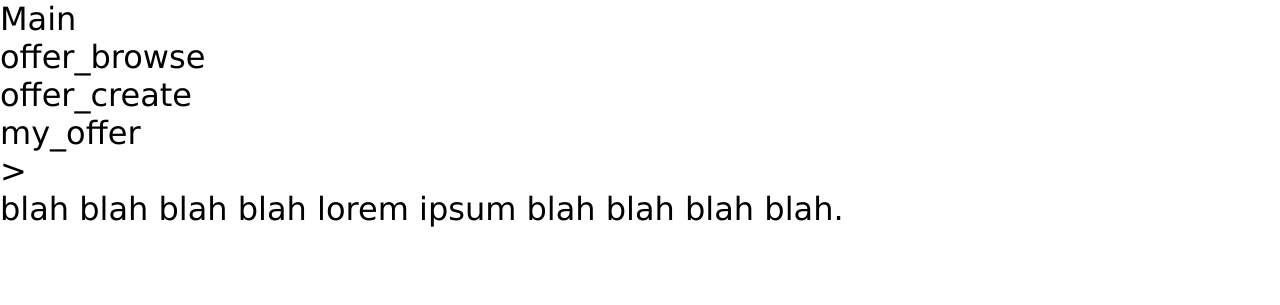
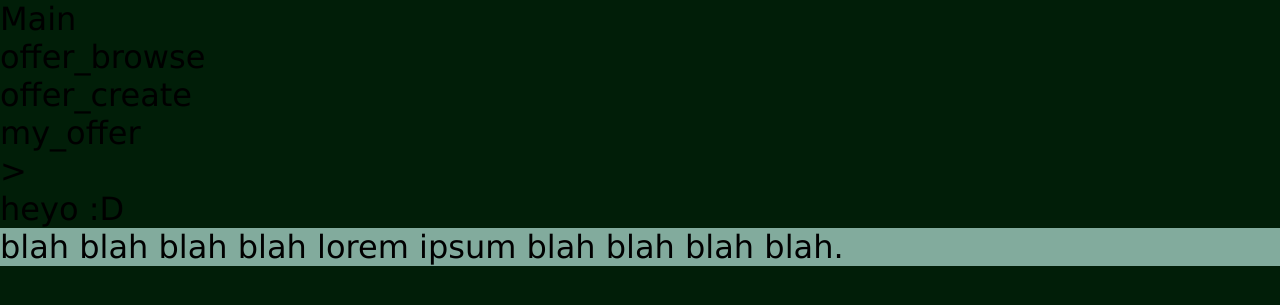
Before and after one commit to AdamrePL/Project, a PHP site: page / in a window 1280 px wide. Shown: the top 305 px of the page. Run offline with PHP 8.4, Linux system fonts and the light colour scheme.

Commit message:
bongolongo

```diff
--- a/index.php
+++ b/index.php
@@ -14,10 +14,10 @@
 
     <header>
         <nav id="menu">
-            <p>Main</p>
-            <p>offer_browse</p>
-            <p>offer_create</p>
-            <p>my_offer</p>
+            <p class="menu_item selected">Main</p>
+            <p class="menu_item selected">offer_browse</p>
+            <p class="menu_item selected">offer_create</p>
+            <p class="menu_item selected">my_offer</p>
         </nav>
 
         <img id="logo">
@@ -27,8 +27,8 @@
     </header>
     <div id="main"></div>
         <?php
+            echo "heyo :D";
             //TODO @AdamrePL: implement :3
-
         ?>
     <footer>blah blah blah blah lorem ipsum blah blah blah blah.</footer>
 
--- a/style.css
+++ b/style.css
@@ -25,12 +25,21 @@
         --accent: rgb(130, 171, 157);
     }
 }
+header{
+    text-shadow: none;
+    /* *let header get body bg, assign bg to menu lole */
+}
 
 body {
     font-size: 2em;
+    background: var(--background);
 }
 
 img {
     display: block;
     width: 100%;
 }
+
+footer{
+    background-color: var(--accent);
+}
```
